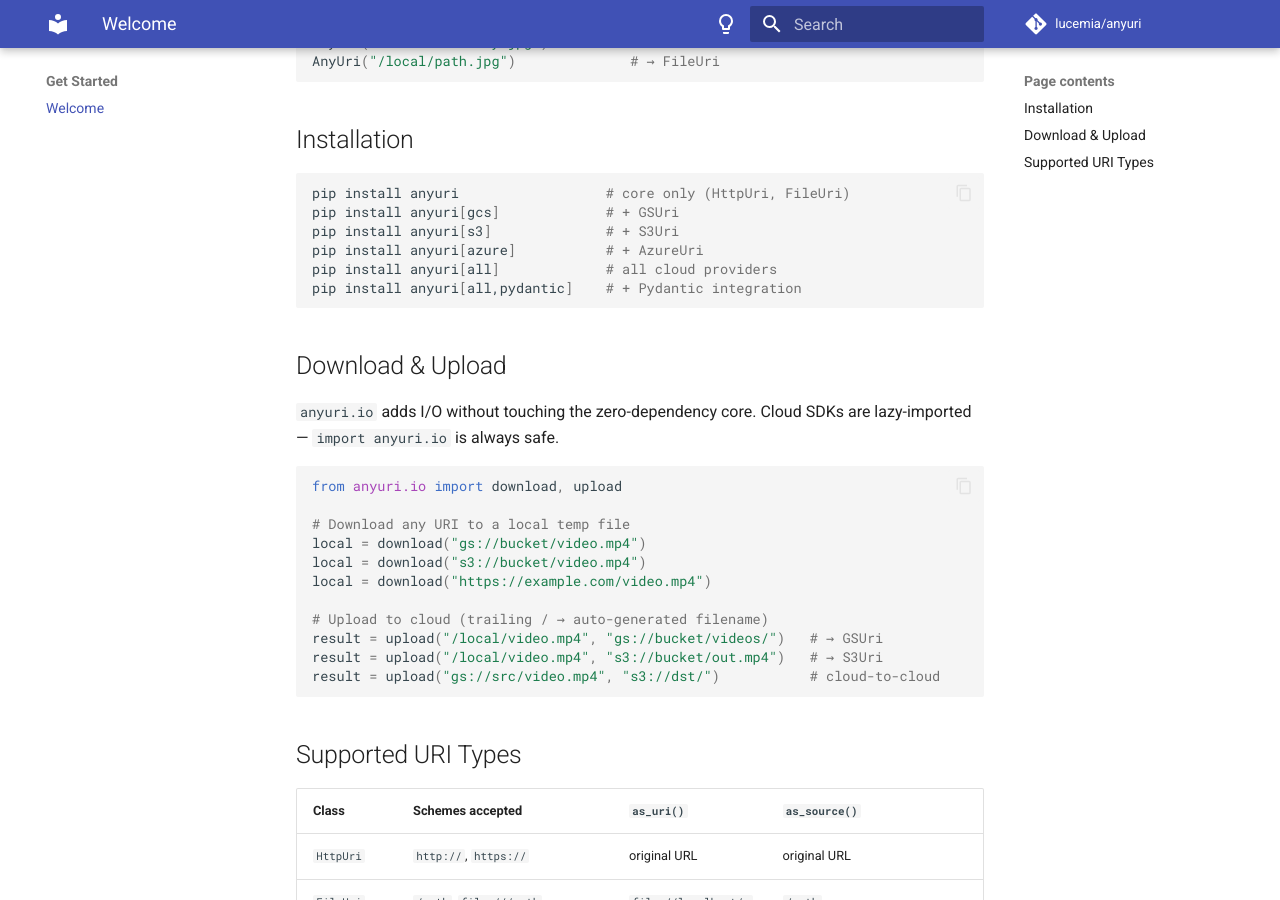
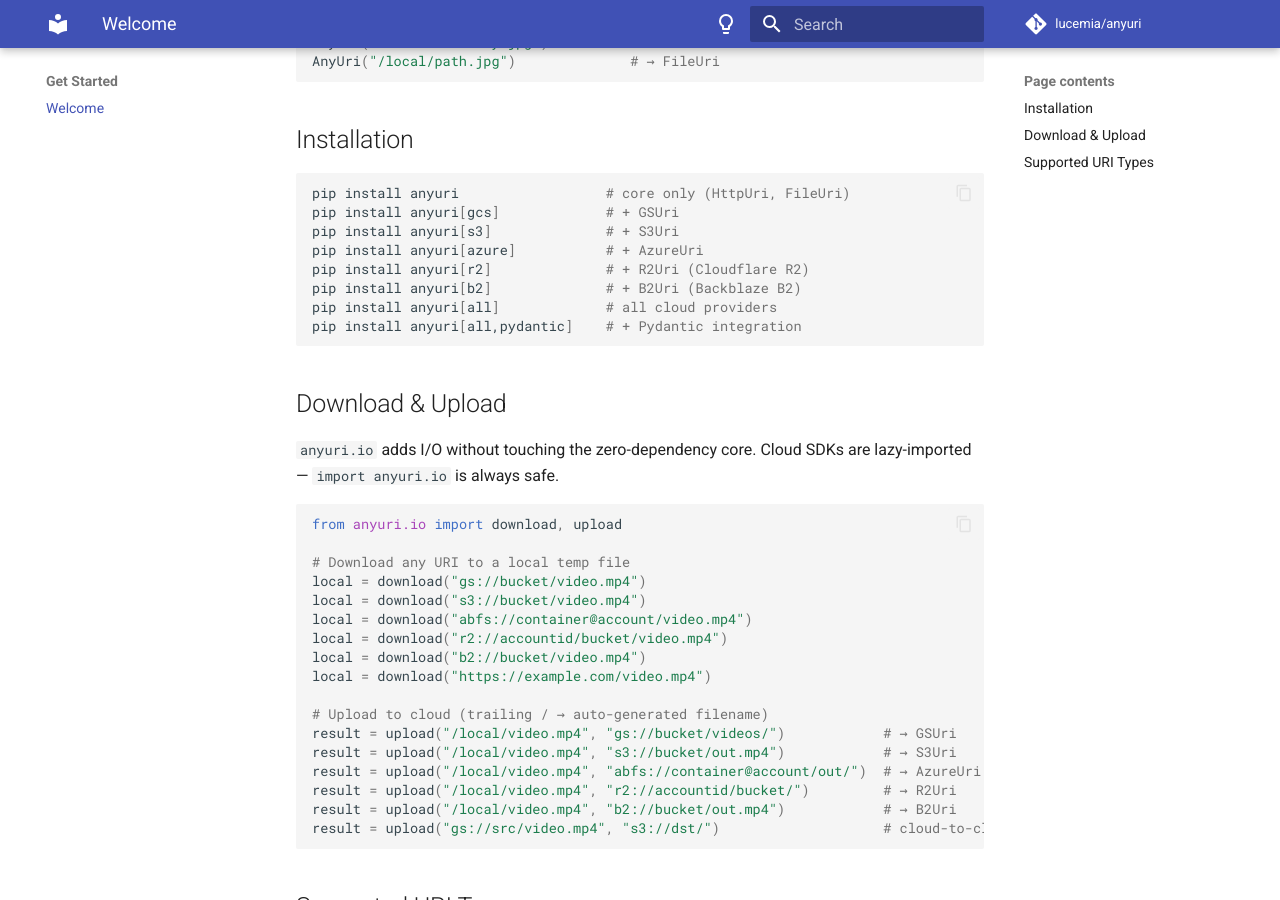
Before and after one commit to lucemia/anyuri, an MkDocs documentation site: the page built from docs/index.md, in a window 1280 px wide and 900 px high, scrolled down 367 px. Built offline with MkDocs 1.6.1 and Material for MkDocs 9.7.7, drawn with Linux system fonts in a browser that asks for light colours; comment, search, counter and statistics services are not loaded.

Commit message:
docs: add missing R2/B2 install extras, I/O examples for all providers, and fix private import
Co-Authored-By: Claude Sonnet 4.6 <noreply@anthropic.com>

````diff
--- a/docs/index.md
+++ b/docs/index.md
@@ -19,6 +19,8 @@ pip install anyuri                  # core only (HttpUri, FileUri)
 pip install anyuri[gcs]             # + GSUri
 pip install anyuri[s3]              # + S3Uri
 pip install anyuri[azure]           # + AzureUri
+pip install anyuri[r2]              # + R2Uri (Cloudflare R2)
+pip install anyuri[b2]              # + B2Uri (Backblaze B2)
 pip install anyuri[all]             # all cloud providers
 pip install anyuri[all,pydantic]    # + Pydantic integration
 ```
@@ -34,12 +36,18 @@ from anyuri.io import download, upload
 # Download any URI to a local temp file
 local = download("gs://bucket/video.mp4")
 local = download("s3://bucket/video.mp4")
+local = download("abfs://container@account/video.mp4")
+local = download("r2://accountid/bucket/video.mp4")
+local = download("b2://bucket/video.mp4")
 local = download("https://example.com/video.mp4")
 
 # Upload to cloud (trailing / → auto-generated filename)
-result = upload("/local/video.mp4", "gs://bucket/videos/")   # → GSUri
-result = upload("/local/video.mp4", "s3://bucket/out.mp4")   # → S3Uri
-result = upload("gs://src/video.mp4", "s3://dst/")           # cloud-to-cloud
+result = upload("/local/video.mp4", "gs://bucket/videos/")            # → GSUri
+result = upload("/local/video.mp4", "s3://bucket/out.mp4")            # → S3Uri
+result = upload("/local/video.mp4", "abfs://container@account/out/")  # → AzureUri
+result = upload("/local/video.mp4", "r2://accountid/bucket/")         # → R2Uri
+result = upload("/local/video.mp4", "b2://bucket/out.mp4")            # → B2Uri
+result = upload("gs://src/video.mp4", "s3://dst/")                    # cloud-to-cloud
 ```
 
 ## Supported URI Types
````
Also changed, not shown: docs/api/io.md (+1 -1 lines), docs/comparison.md (+1 -0 lines).
